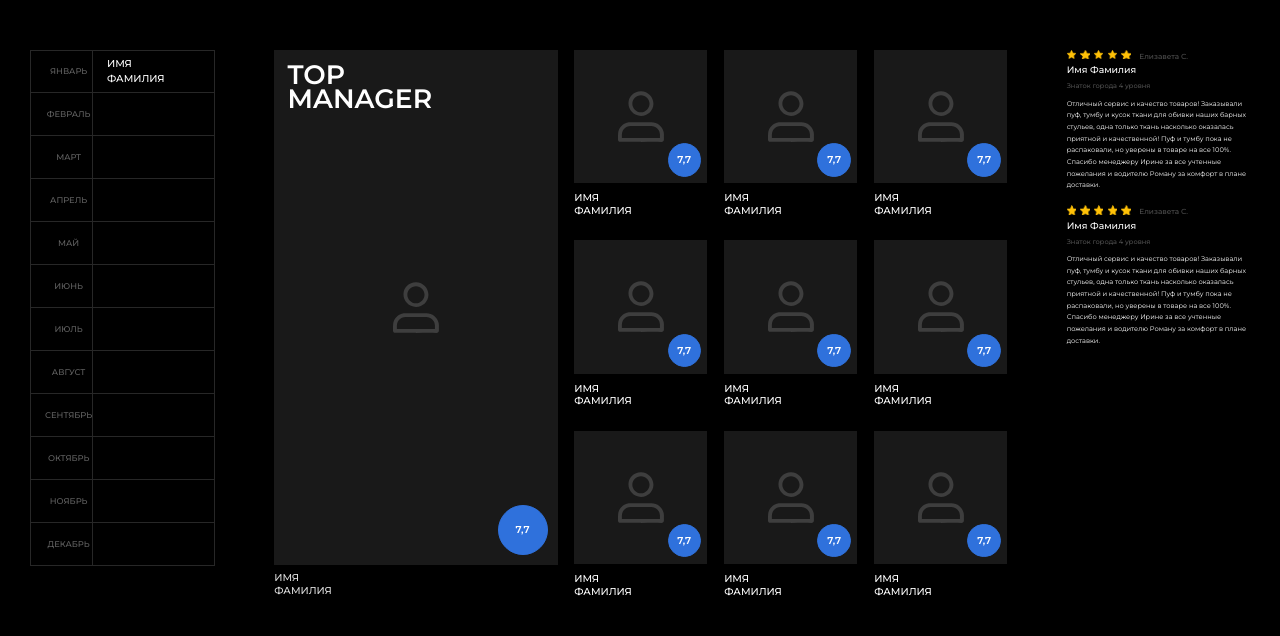
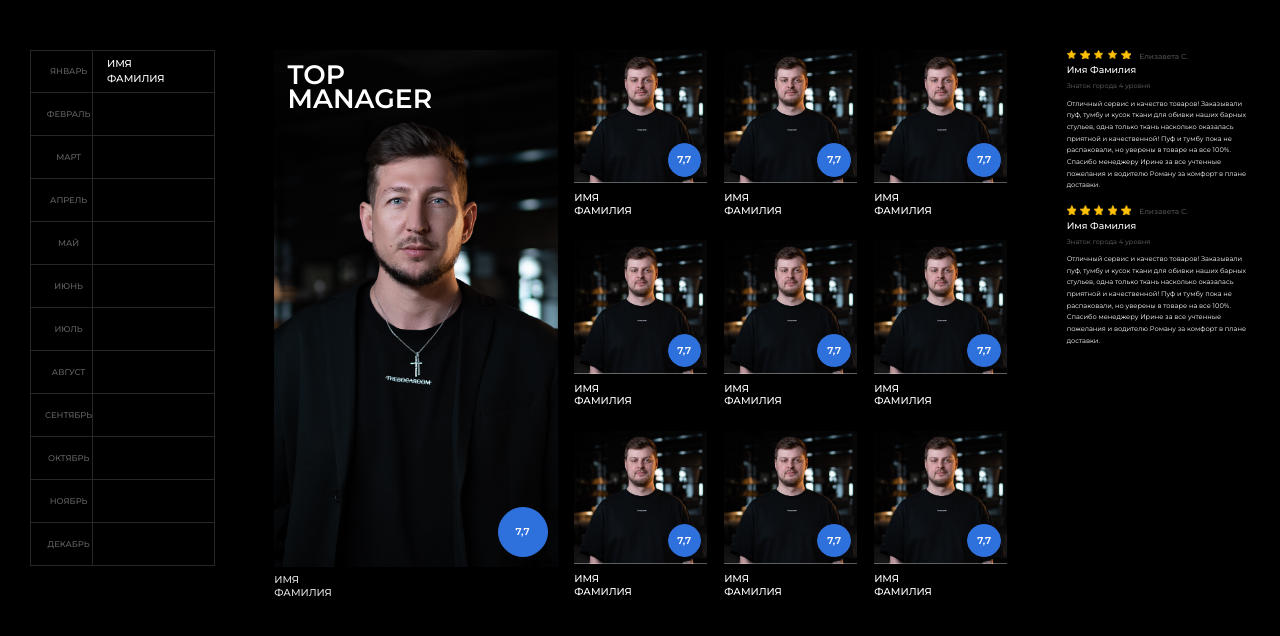
Before and after one commit to whispeace/boca-room, a website built with Vite: page index.html in a window 1280 px wide. Shown: the part 64-700 px from the top of the page. Built offline with nearby package versions, Linux system fonts and the light colour scheme; files whose address does not match are found by name.

Commit message:
Update image path for photo icon in index.html

```diff
--- a/index.html
+++ b/index.html
@@ -82,7 +82,7 @@
         <div class="cards">
           <div class="card">
             <div class="info">
-              <img class="photo-icon" alt="" src="big_photo.png" />
+              <img class="photo-icon" alt="" src="top-photo.jpg" />
               <div class="top-manager">TOP manager</div>
               <div class="rating rating-big">7,7</div>
             </div>
@@ -91,63 +91,63 @@
           <div class="list">
             <div class="card-small">
               <div class="info">
-                <img class="card-small-photo" alt="" src="photo.png" />
+                <img class="card-small-photo" alt="" src="photo.jpg" />
                 <div class="card-small-rating rating">7,7</div>
               </div>
               <div class="card-small-name">Имя Фамилия</div>
             </div>
             <div class="card-small">
               <div class="info">
-                <img class="card-small-photo" alt="" src="photo.png" />
+                <img class="card-small-photo" alt="" src="photo.jpg" />
                 <div class="card-small-rating rating">7,7</div>
               </div>
               <div class="card-small-name">Имя Фамилия</div>
             </div>
             <div class="card-small">
               <div class="info">
-                <img class="card-small-photo" alt="" src="photo.png" />
+                <img class="card-small-photo" alt="" src="photo.jpg" />
                 <div class="card-small-rating rating">7,7</div>
               </div>
               <div class="card-small-name">Имя Фамилия</div>
             </div>
 						<div class="card-small">
               <div class="info">
-                <img class="card-small-photo" alt="" src="photo.png" />
+                <img class="card-small-photo" alt="" src="photo.jpg" />
                 <div class="card-small-rating rating">7,7</div>
               </div>
               <div class="card-small-name">Имя Фамилия</div>
             </div>
             <div class="card-small">
               <div class="info">
-                <img class="card-small-photo" alt="" src="photo.png" />
+                <img class="card-small-photo" alt="" src="photo.jpg" />
                 <div class="card-small-rating rating">7,7</div>
               </div>
               <div class="card-small-name">Имя Фамилия</div>
             </div>
             <div class="card-small">
               <div class="info">
-                <img class="card-small-photo" alt="" src="photo.png" />
+                <img class="card-small-photo" alt="" src="photo.jpg" />
                 <div class="card-small-rating rating">7,7</div>
               </div>
               <div class="card-small-name">Имя Фамилия</div>
             </div>
             <div class="card-small">
               <div class="info">
-                <img class="card-small-photo" alt="" src="photo.png" />
+                <img class="card-small-photo" alt="" src="photo.jpg" />
                 <div class="card-small-rating rating">7,7</div>
               </div>
               <div class="card-small-name">Имя Фамилия</div>
             </div>
             <div class="card-small">
               <div class="info">
-                <img class="card-small-photo" alt="" src="photo.png" />
+                <img class="card-small-photo" alt="" src="photo.jpg" />
                 <div class="card-small-rating rating">7,7</div>
               </div>
               <div class="card-small-name">Имя Фамилия</div>
             </div>
             <div class="card-small">
               <div class="info">
-                <img class="card-small-photo" alt="" src="photo.png" />
+                <img class="card-small-photo" alt="" src="photo.jpg" />
                 <div class="card-small-rating rating">7,7</div>
               </div>
               <div class="card-small-name">Имя Фамилия</div>
```
